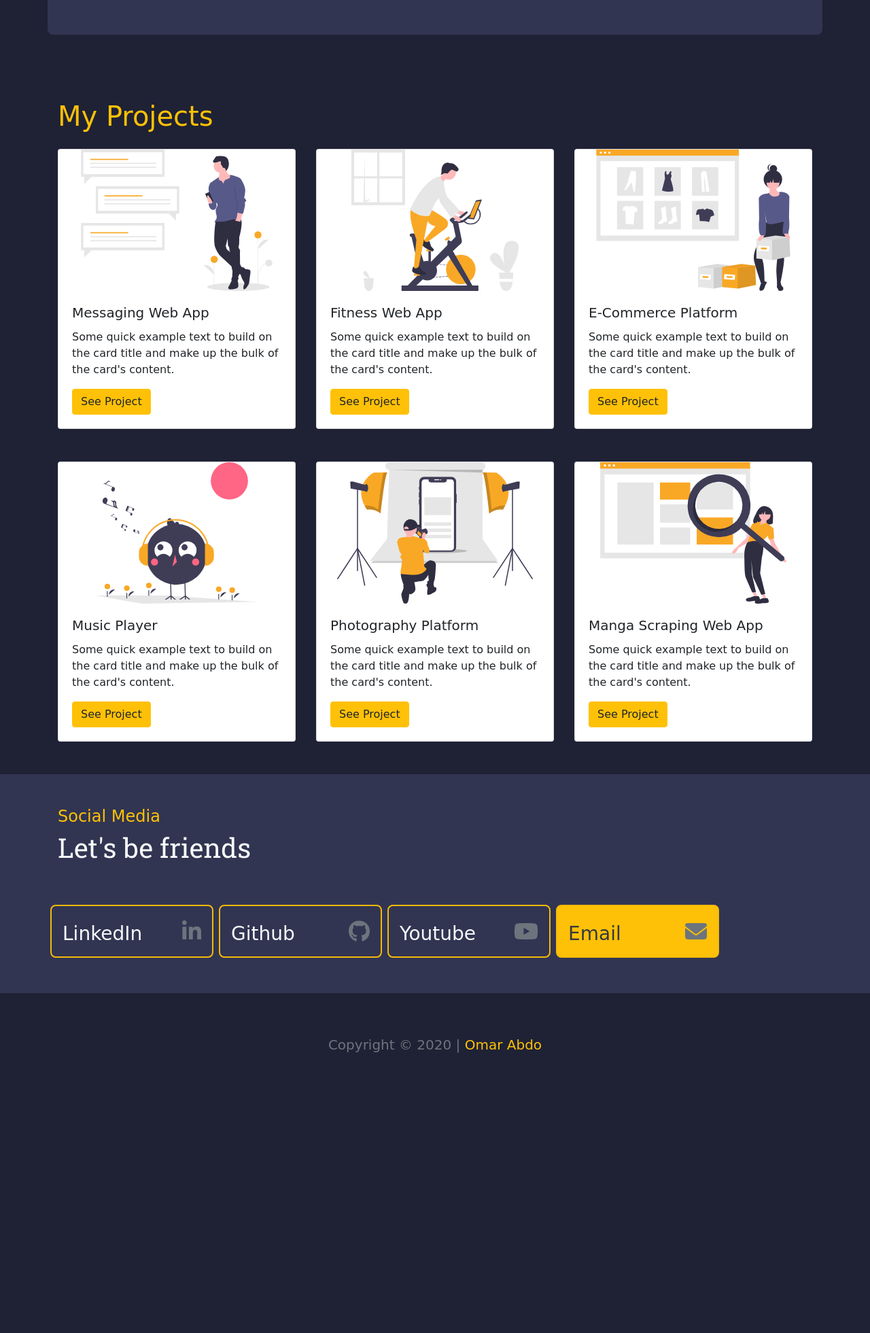
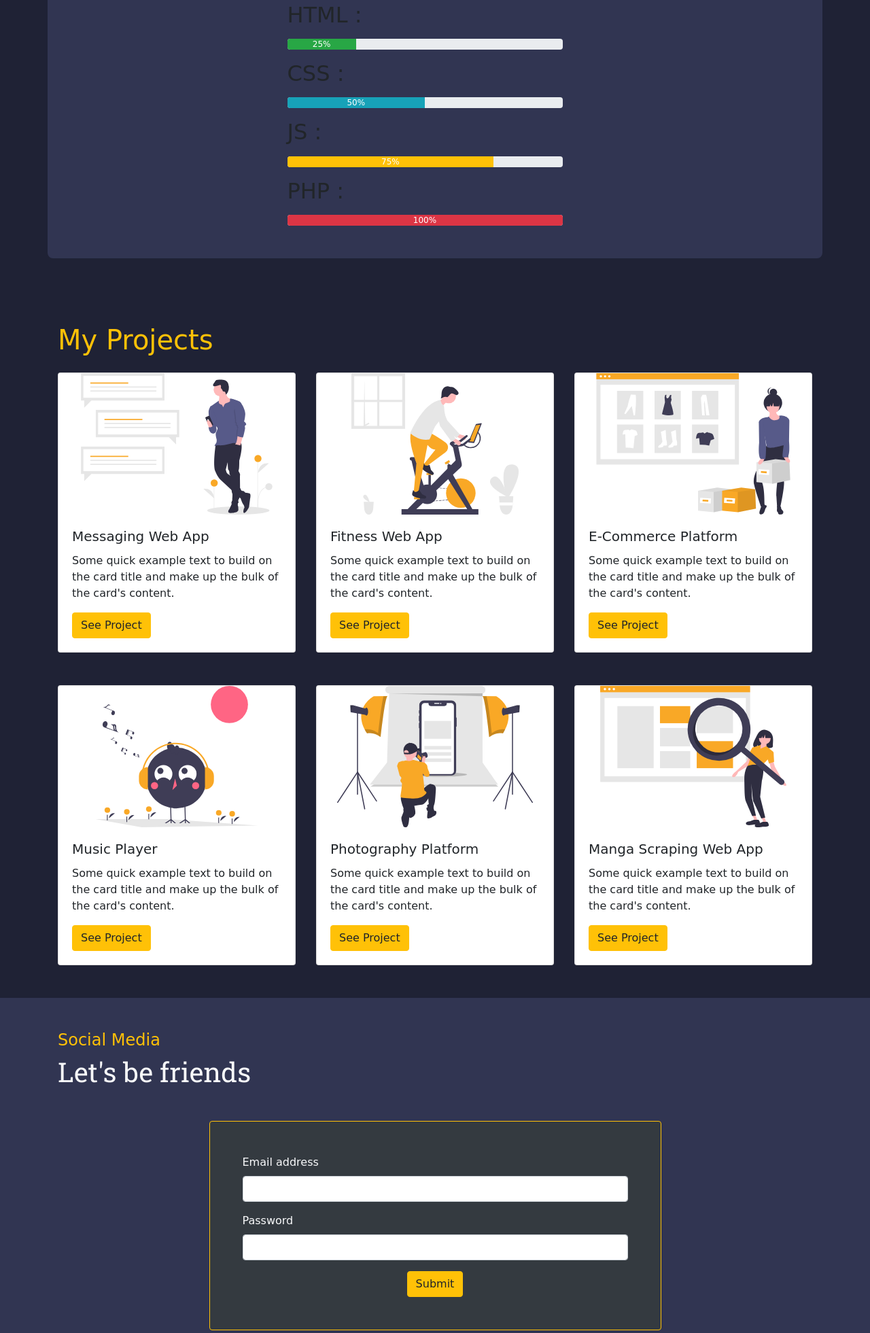
Before and after one commit to OmarAbdo14/portfolio, a plain HTML site: page index.html in a window 1280 px wide. Shown: the part 1437-3398 px from the top of the page at 68% size. Before the commit the page ends 3010 px from the top, so only its background shows below. Drawn offline with nearby package versions, Linux system fonts and the light colour scheme; a web font is replaced by a local one.

Commit message:
second-publish

```diff
--- a/index.html
+++ b/index.html
@@ -87,6 +87,27 @@
                 harum illum!
               </p>
               <button class="btn btn-outline-warning">Learn More</button>
+            </div>
+          </div>
+
+          <div class="row w-100 justify-content-center" id="myProgressBar">
+            <div class="col-xs-12 col-sm-12 col-md-5 col-lg-5">
+              <h2>HTML :</h2>
+              <div class="progress mt-3">
+                <div class="progress-bar bg-success" role="progressbar" style="width: 25%" aria-valuenow="25" aria-valuemin="0" aria-valuemax="100">25%</div>
+              </div>
+              <h2 class="mt-3">CSS :</h2>
+              <div class="progress mt-3">
+                <div class="progress-bar bg-info" role="progressbar" style="width: 50%" aria-valuenow="50" aria-valuemin="0" aria-valuemax="100">50%</div>
+              </div>
+              <h2 class="mt-3">JS :</h2>
+              <div class="progress mt-3">
+                <div class="progress-bar bg-warning" role="progressbar" style="width: 75%" aria-valuenow="75" aria-valuemin="0" aria-valuemax="100">75%</div>
+              </div>
+              <h2 class="mt-3">PHP :</h2>
+              <div class="progress mt-3">
+                <div class="progress-bar bg-danger" role="progressbar" style="width: 100%" aria-valuenow="100" aria-valuemin="0" aria-valuemax="100">100%</div>
+              </div>
             </div>
           </div>
         </section>
@@ -179,6 +200,24 @@
           <div class="container text-light py-5">
             <h4 class="text-warning">Social Media</h4>
             <h1 class="m-heading">Let's be friends</h1>
+
+            <div class="row justify-content-center my-5">
+              <form class="col-lg-7 col-md-7 col-12 border border-warning p-5 rounded bg-dark ">
+                <div class="mb-3">
+                  <label for="exampleInputEmail1" class="form-label">Email address</label>
+                  <input type="email" class="form-control" id="exampleInputEmail1" aria-describedby="emailHelp">
+                </div>
+                <div class="mb-3">
+                  <label for="exampleInputPassword1" class="form-label">Password</label>
+                  <input type="password" class="form-control" id="exampleInputPassword1">
+                </div>
+                <div class="text-center mt-3">
+                  <button type="submit" class="btn btn-warning">Submit</button>
+                </div>
+              </form>
+
+            </div>
+
             <div class="row pt-5">
               <div class="col-sm-6 m-1 media_link btn" href="#">
                 <div class="row">
```
